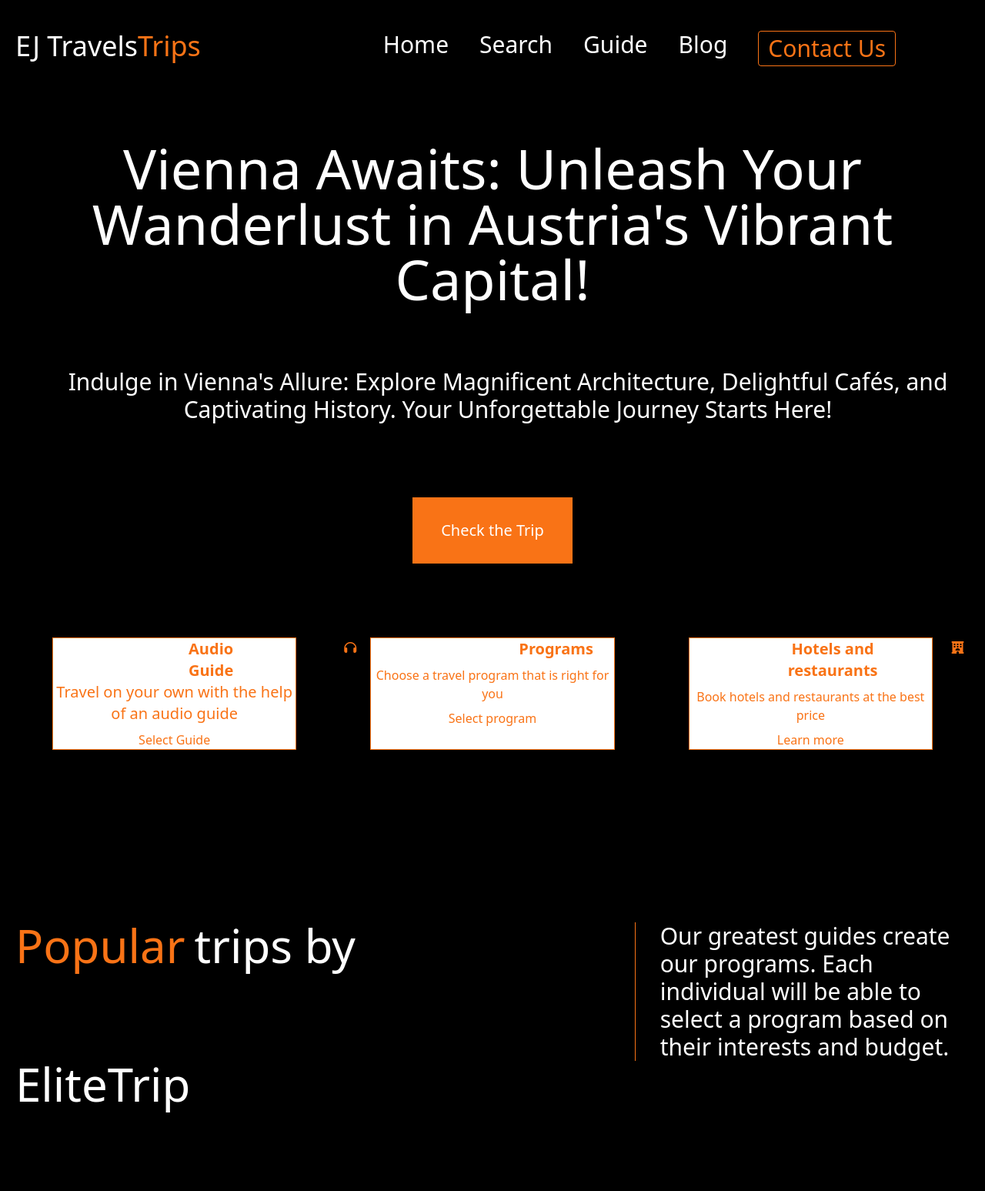
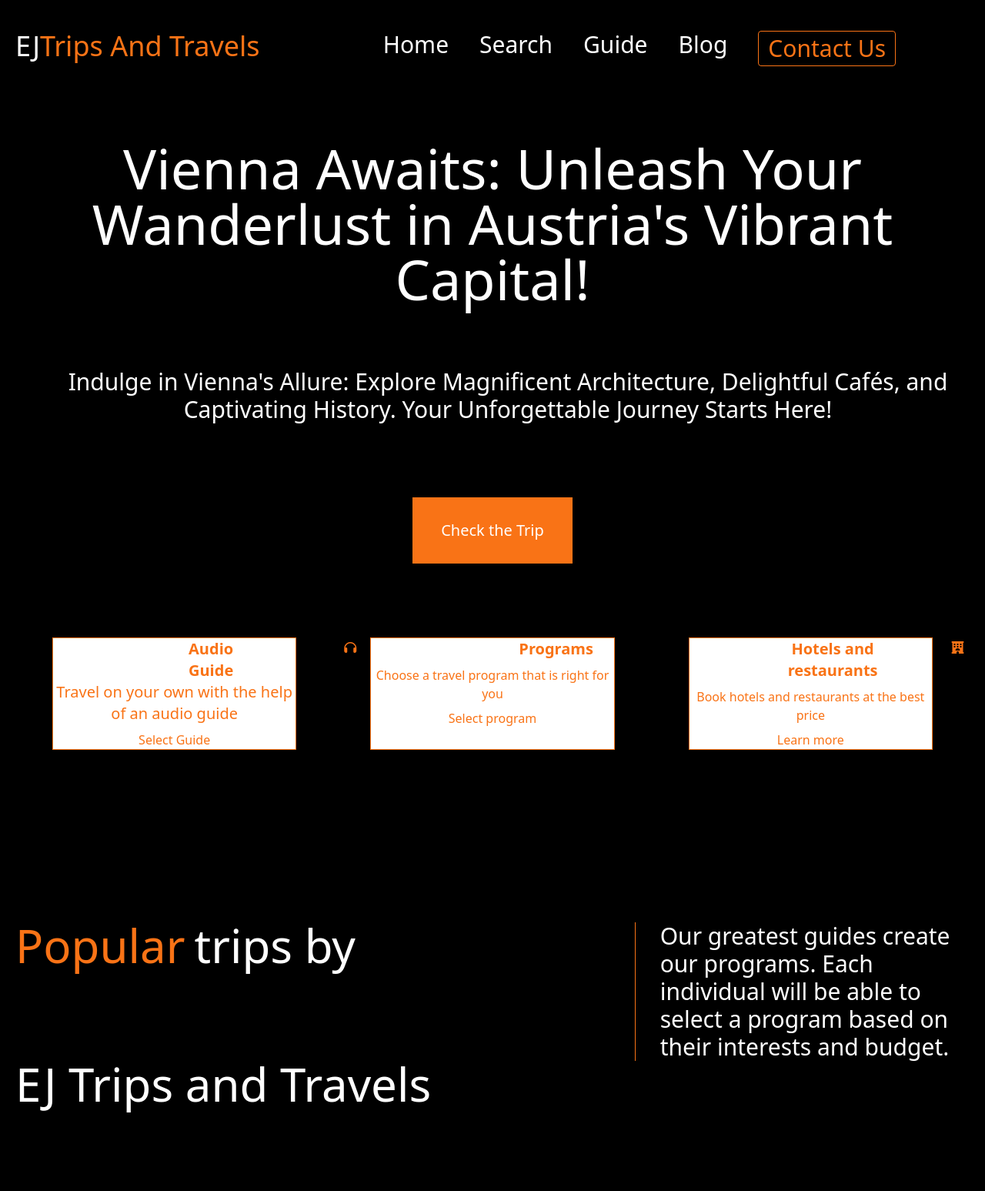
Before and after one commit to edwin-91003/template-mern-task, a plain HTML site: page merntemplate/examelite/index.html in a window 1280 px wide. Shown: the top 1547 px of the page at 77% size. Drawn offline with nearby package versions, Linux system fonts and the light colour scheme.

Commit message:
Update index.html

```diff
--- a/merntemplate/examelite/index.html
+++ b/merntemplate/examelite/index.html
@@ -16,8 +16,8 @@
 <body class="bg-black p-5">
     <div>
         <div class="flex text-white pt-5">
-            <h1 class="text-4xl">EJ Travels</h1>
-            <h1 class="text-4xl text-orange-500">Trips</h1>
+            <h1 class="text-4xl">EJ </h1>
+            <h1 class="text-4xl text-orange-500">Trips And Travels</h1>
             <ul class="flex ml-auto pr-24 text-3xl">
                 <li class="ml-10">Home</li>
                 <li class="ml-10">Search</li>
@@ -79,7 +79,7 @@
                     <p class="text-white text-3xl">Our greatest guides create our programs. Each individual will be able to select a program based on their interests and budget.</p>
                 </div>
             </div>
-            <h1 class="text-white text-6xl">EliteTrip</h1>
+            <h1 class="text-white text-6xl">EJ Trips and Travels</h1>
             <div class="mt-28">
                 <div class="grid grid-cols-6 grid-flow-row-dense gap-5">
                             <img src="img1.jpg" class="col-span-2 row-span-2" >
@@ -178,7 +178,7 @@
                         <img class="img11" src="girl1.jpeg">
                     </div>
                     <div>
-                        <h1 class="w-2/2 text-3xl pt-28 pl-20 text-bold">Elitetrip went above and beyond my expectations with their excellent service and attention to detail. My trip was made unforgettable by their knowledge and specific recommendations. Strongly recommended!</h1>
+                        <h1 class="w-2/2 text-3xl pt-28 pl-20 text-bold">EJtrip went above and beyond my expectations with their excellent service and attention to detail. My trip was made unforgettable by their knowledge and specific recommendations. Strongly recommended!</h1>
                         <h1 class="pt-36 pl-16 text-lg">Alexander Brock</h1>
                         <h1 class="text-gray-500 pl-16 text-lg">Influencer Traveler</h1>
                     </div>
@@ -191,7 +191,7 @@
                             <button class="text-white border border-orange-500 rounded bg-orange-500 px-8 py-6 text-center text-xl">Contact Us</button>
                         </div>
                         <div class="flex text-white pt-5 mt-36">
-                            <h1 class="text-4xl">Elite</h1>
+                            <h1 class="text-4xl">EJtrip</h1>
                             <h1 class="text-4xl text-orange-500">Trips</h1>
                             <ul class="flex ml-auto pr-24 text-3xl">
                                 <li class="ml-10">Home</li>
```
